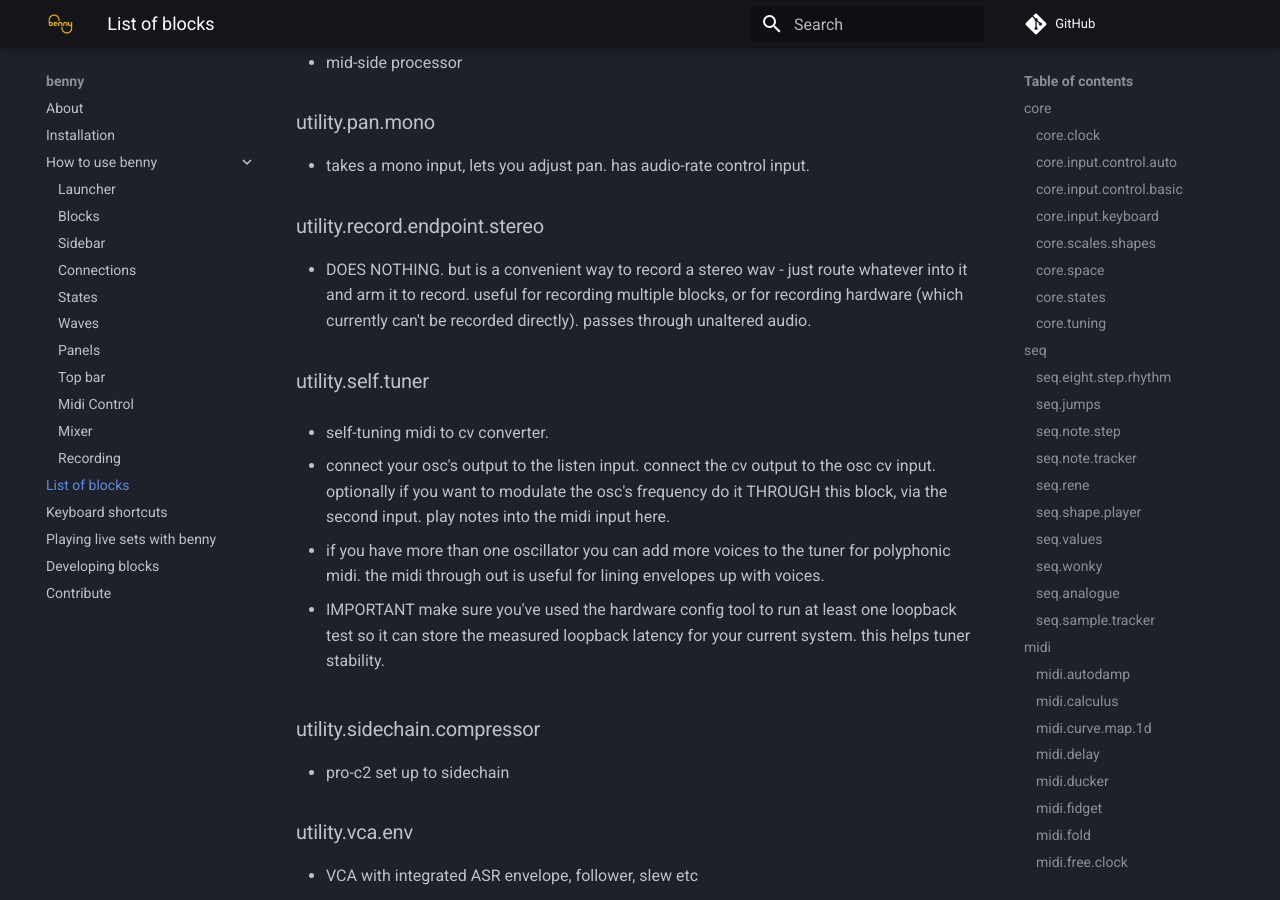
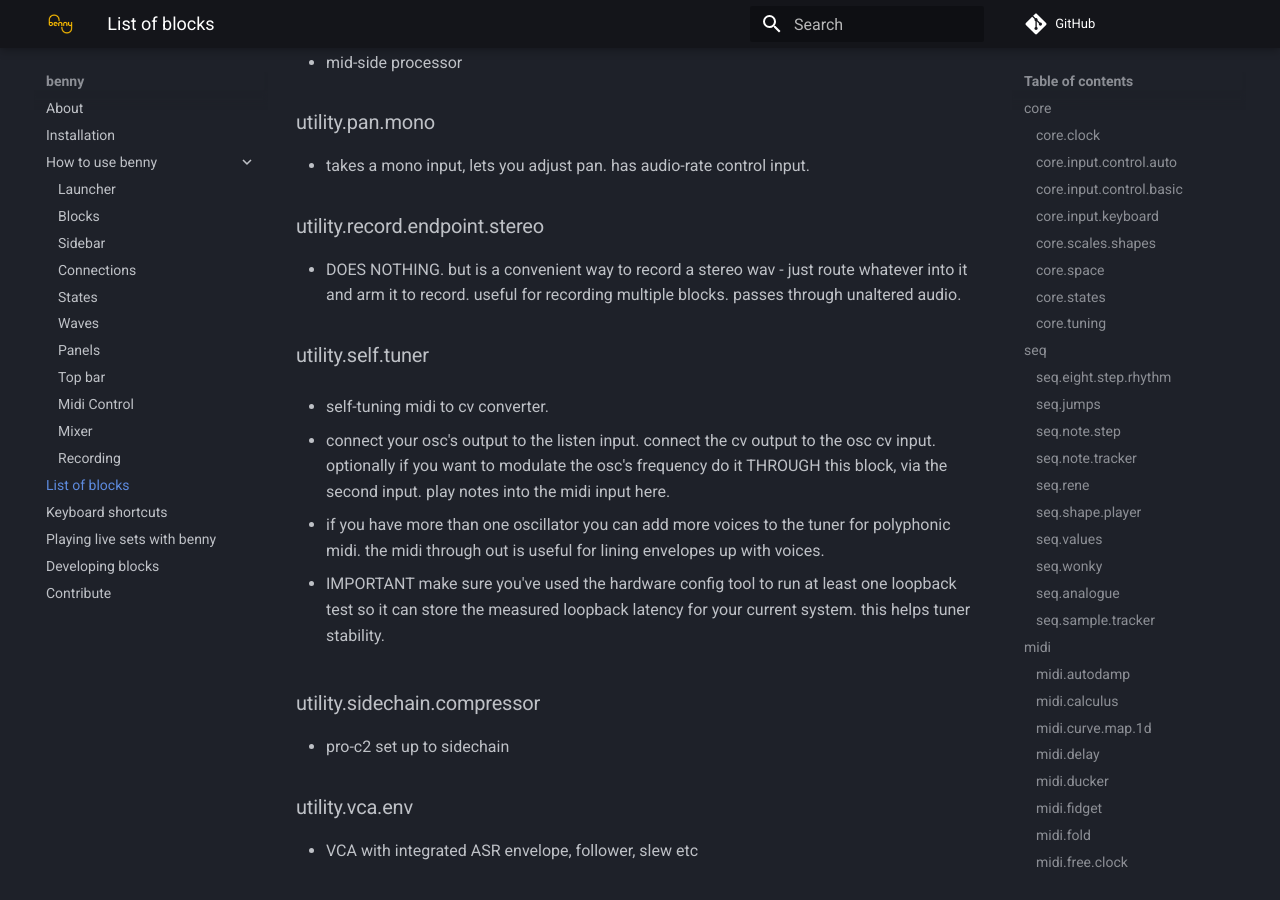
Before and after one commit to playbenny/benny_manual, an MkDocs documentation site: the page built from docs/blockipedia.md, in a window 1280 px wide and 900 px high, scrolled down 18362 px. Built offline with MkDocs 1.6.1 and Material for MkDocs 9.7.7, drawn with Linux system fonts in a browser that asks for light colours; comment, search, counter and statistics services are not loaded; some of the changed lines change nothing that is shown; some of the changed text lies outside the part shown.

Commit message:
Update blockipedia.md

```diff
--- a/docs/blockipedia.md
+++ b/docs/blockipedia.md
@@ -234,9 +234,6 @@
 ### source.harmonic.osc
 - 8 drawbar harmonics, uses non-linear summing borrowed from airwindows console which serves to give it a nice glued character that sits in a mix well, less a collection of digital sines than a single voice.
 
-### source.marbles
-- A wrapper for Volker Böhm's port of Émilie Gillet's Rings module.
-
 ### source.random.noise.s&h
 - inspired by the buchla stepped and continuous random.
 - - multiple colours of noise
@@ -252,6 +249,9 @@
 
 ### source.shepherd.osc
 - Shepherd oscillator. Mixes multiple octaves of a wave to let you make scales that ascend or descend forever, or parts that fluidly morph between high and low frequencies, using the ideas of Roger Shepherd and his famous barberpole tone (which this block can recreate by connecting a rising sawtooth lfo to the fm input). Shape fades from sine through triangle saw rectangle square triangle and back to sine. Accepts MIDI and CV, works in LFO and audio ranges. The rectangle portion of this oscillator uses code from Yofiel.com.
+
+### source.tides
+- A wrapper for Volker Böhm's port of Émilie Gillet's Tides module.
 
 ### source.wave.scan
 - A looping wave player that lets you fluidly move around the longer sample while staying quantised. EG if you have a long wav of a drum performance loaded you can 'play' it by moving the target parameter and this block will keep it in time.
@@ -448,7 +448,7 @@
 - takes a mono input, lets you adjust pan. has audio-rate control input.
 
 ### utility.record.endpoint.stereo
-- DOES NOTHING. but is a convenient way to record a stereo wav - just route whatever into it and arm it to record. useful for recording multiple blocks, or for recording hardware (which currently can't be recorded directly). passes through unaltered audio.
+- DOES NOTHING. but is a convenient way to record a stereo wav - just route whatever into it and arm it to record. useful for recording multiple blocks. passes through unaltered audio.
 
 ### utility.self.tuner
 - self-tuning midi to cv converter.
@@ -493,3 +493,5 @@
 - mixer channel. borrows the mix concept from worrng modules, uses airwindows console7cascade for nice summing and drive. MUST BE ALL ROUTED FROM THIS BLOCK, AT UNITY GAIN, INTO A utility.mixer.buss BLOCK.
 
 - IMPORTANT this block will only work if you have the airwindows console 7 vsts (console7channel64, console7cascade64, console7buss64) installed.
+
+vsts (console7channel64, console7cascade64, console7buss64) installed.
```
